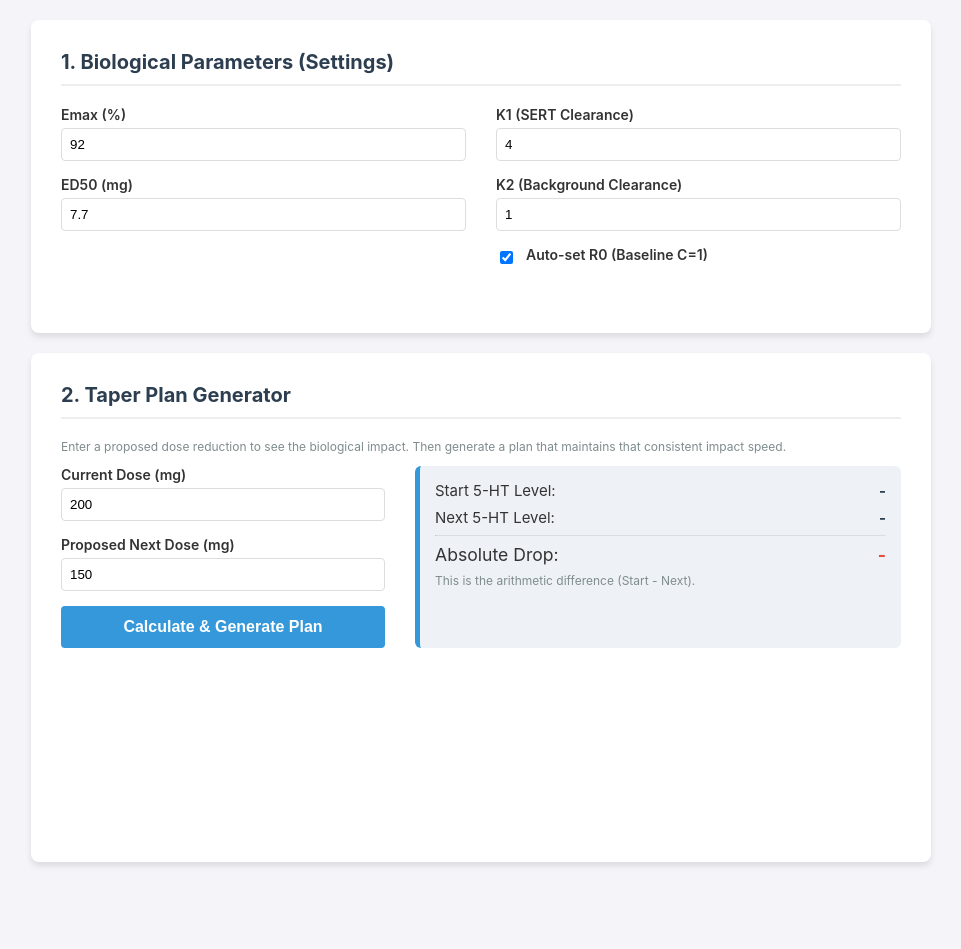
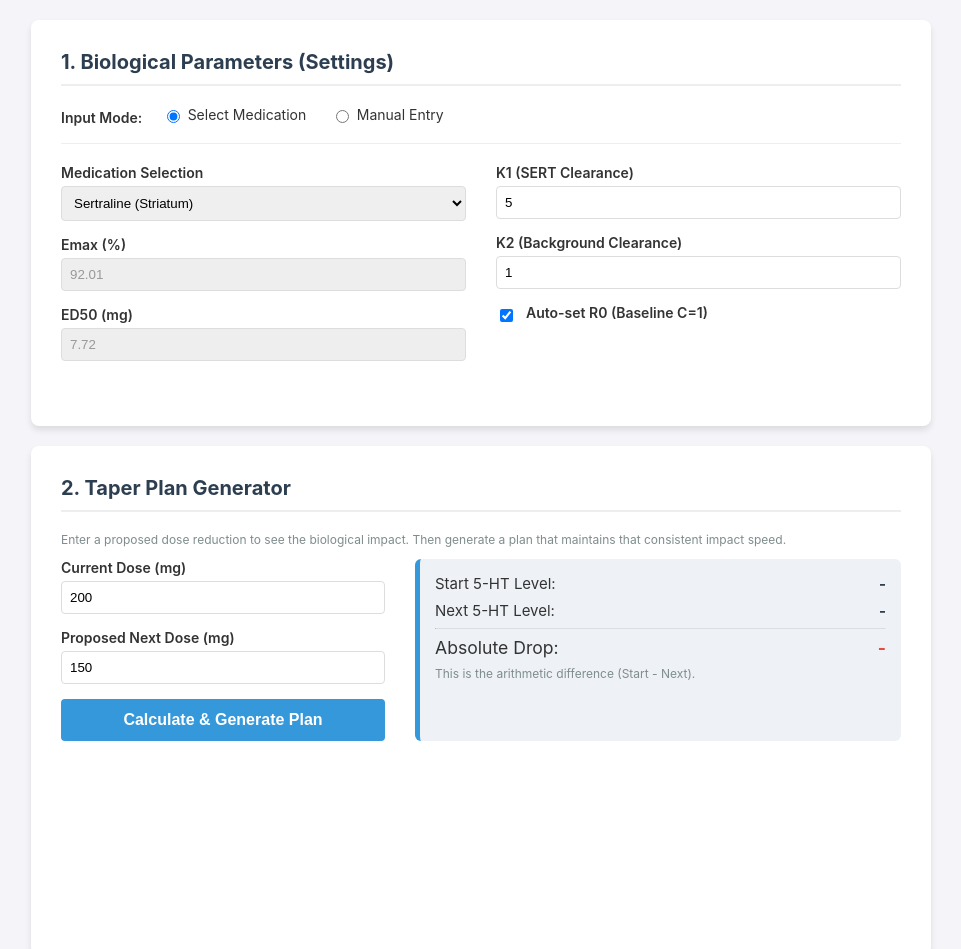
Before and after one commit to psychfiles/SRI-taper-calculator-, a plain HTML site: page index.html in a window 1280 px wide. Shown: the top 949 px of the page, without its empty margins (159-1120 px from the left). Before the commit the page ends 902 px from the top, so only its background shows below. Drawn offline with nearby package versions, Linux system fonts and the light colour scheme.

Commit message:
index.html

```diff
--- a/index.html
+++ b/index.html
@@ -13,7 +13,10 @@
         .grid { display: grid; grid-template-columns: 1fr 1fr; gap: 30px; margin-bottom: 20px; }
         .input-group { margin-bottom: 15px; }
         label { display: block; margin-bottom: 5px; font-weight: 600; font-size: 14px; }
-        input[type="number"] { width: 100%; padding: 8px; border: 1px solid #ddd; border-radius: 4px; box-sizing: border-box; }
+        /* Updated input styles for disabled state */
+        input[type="number"], select { width: 100%; padding: 8px; border: 1px solid #ddd; border-radius: 4px; box-sizing: border-box; }
+        input[type="number"]:disabled { background-color: #eee; color: #999; cursor: not-allowed; }
+
         .results-box { background: #eef2f7; padding: 15px; border-radius: 6px; border-left: 5px solid #3498db; }
         .result-row { display: flex; justify-content: space-between; margin-bottom: 8px; font-size: 15px; }
         .result-val { font-weight: bold; color: #2c3e50; }
@@ -32,27 +35,49 @@
         .checkbox-group { display: flex; align-items: center; gap: 10px; margin-bottom: 15px; font-size: 14px; }
         .sub-text { font-size: 12px; color: #7f8c8d; margin-top: 4px; }
         .error-msg { color: red; font-size: 14px; margin-top: 10px; display: none; }
+
+        /* New styles for radio mode selection */
+        .mode-selector { margin-bottom: 20px; padding-bottom: 15px; border-bottom: 1px solid #eee; }
+        .radio-label { margin-right: 20px; font-weight: normal; display: inline-flex; align-items: center; cursor: pointer; }
+        .radio-label input { margin-right: 8px; }
     </style>
 </head>
 <body>
 
 <div class="container">
     <h2>1. Biological Parameters (Settings)</h2>
+
+    <div class="mode-selector">
+        <span style="font-weight: 600; font-size: 14px; margin-right: 15px;">Input Mode:</span>
+        <label class="radio-label">
+            <input type="radio" name="inputMode" value="med" checked onchange="toggleInputMode()"> Select Medication
+        </label>
+        <label class="radio-label">
+            <input type="radio" name="inputMode" value="manual" onchange="toggleInputMode()"> Manual Entry
+        </label>
+    </div>
+
     <div class="grid">
         <div>
+             <div class="input-group" id="medSelectContainer">
+                <label for="medDropdown">Medication Selection</label>
+                <select id="medDropdown" onchange="updateFromDropdown()">
+                    </select>
+            </div>
+
             <div class="input-group">
                 <label>Emax (%)</label>
-                <input type="number" id="emax" value="92" oninput="calculateInstant()">
+                <input type="number" id="emax" disabled oninput="calculateInstant()">
             </div>
             <div class="input-group">
                 <label>ED50 (mg)</label>
-                <input type="number" id="ed50" value="7.7" oninput="calculateInstant()">
+                <input type="number" id="ed50" disabled oninput="calculateInstant()">
             </div>
         </div>
         <div>
             <div class="input-group">
                 <label>K1 (SERT Clearance)</label>
-                <input type="number" id="k1" value="4" oninput="updateR0(); calculateInstant()">
+                <input type="number" id="k1" value="5" oninput="updateR0(); calculateInstant()">
             </div>
             <div class="input-group">
                 <label>K2 (Background Clearance)</label>
@@ -62,7 +87,7 @@
                 <input type="checkbox" id="autoR0" checked onchange="updateR0(); calculateInstant()">
                 <label for="autoR0">Auto-set R0 (Baseline C=1)</label>
             </div>
-            <input type="hidden" id="r0" value="5">
+            <input type="hidden" id="r0" value="6">
         </div>
     </div>
 </div>
@@ -127,9 +152,74 @@
 <script>
     let myChart = null;
 
-    // --- MATH FUNCTIONS ---
+    // --- MEDICATION DATA ---
+    const MED_DATA = {
+        'citalopram': { name: 'Citalopram (Striatum)', emax: 83.98, ed50: 2.33 },
+        'desvenlafaxine': { name: 'Desvenlafaxine (Striatum)', emax: 100.22, ed50: 16.11 },
+        'duloxetine': { name: 'Duloxetine (Thalamus)', emax: 90.75, ed50: 6.27 },
+        'escitalopram': { name: 'Escitalopram (Dorsal Raphe)', emax: 89.57, ed50: 2.72 },
+        'fluoxetine': { name: 'Fluoxetine (Striatum)', emax: 86.12, ed50: 1.89 },
+        'paroxetine': { name: 'Paroxetine (Striatum)', emax: 97.14, ed50: 5.60 },
+        'sertraline': { name: 'Sertraline (Striatum)', emax: 92.01, ed50: 7.72 },
+        'venlafaxine': { name: 'Venlafaxine XR (Striatum)', emax: 90.07, ed50: 5.80 },
+        'vortioxetine': { name: 'Vortioxetine (Raphe Nuclei)', emax: 102.24, ed50: 4.68 }
+    };
+
+    // --- DROPDOWN & MODE LOGIC ---
+
+    function populateDropdown() {
+        const dropdown = document.getElementById('medDropdown');
+        for (const key in MED_DATA) {
+            let option = document.createElement('option');
+            option.value = key;
+            option.text = MED_DATA[key].name;
+            dropdown.add(option);
+        }
+        // Set default to Sertraline
+        dropdown.value = 'sertraline';
+    }
+
+    function toggleInputMode() {
+        const mode = document.querySelector('input[name="inputMode"]:checked').value;
+        const emaxInput = document.getElementById('emax');
+        const ed50Input = document.getElementById('ed50');
+        const medContainer = document.getElementById('medSelectContainer');
+
+        if (mode === 'med') {
+            // Disable manual inputs
+            emaxInput.disabled = true;
+            ed50Input.disabled = true;
+            // Enable dropdown visualization
+            medContainer.style.opacity = '1';
+            medContainer.style.pointerEvents = 'auto';
+            // Ensure values match dropdown
+            updateFromDropdown();
+        } else {
+            // Enable manual inputs
+            emaxInput.disabled = false;
+            ed50Input.disabled = false;
+             // Dim dropdown visualization to indicate inactivity
+            medContainer.style.opacity = '0.5';
+            medContainer.style.pointerEvents = 'none';
+        }
+        calculateInstant();
+    }
+
+    function updateFromDropdown() {
+        const selectedKey = document.getElementById('medDropdown').value;
+        const data = MED_DATA[selectedKey];
+
+        // Update the inputs, which are currently disabled but used for calculations
+        document.getElementById('emax').value = data.emax;
+        document.getElementById('ed50').value = data.ed50;
+        calculateInstant();
+    }
+
+
+    // --- EXISTING MATH FUNCTIONS ---
 
     function getRO(dose) {
+        // These now read from the inputs, whether they were set manually or by the dropdown
         const emax = parseFloat(document.getElementById('emax').value);
         const ed50 = parseFloat(document.getElementById('ed50').value);
         if (dose <= 0) return 0;
@@ -140,6 +230,7 @@
         const emax = parseFloat(document.getElementById('emax').value);
         const ed50 = parseFloat(document.getElementById('ed50').value);
 
+        // Safety check if RO is too close to Emax asymptote
         if (ro >= emax - 0.0001) return 9999;
         if (ro <= 0) return 0;
 
@@ -164,8 +255,10 @@
         const r0 = parseFloat(document.getElementById('r0').value);
 
         if (conc <= 0) return 0;
+        // Reverse the concentration formula to find Theta (RO decimal)
         let theta = (conc * (k1 + k2) - r0) / (conc * k1);
 
+        // Clamp results to realistic bounds
         if (theta < 0) theta = 0;
         if (theta > 1) theta = 1;
 
@@ -181,27 +274,29 @@
     }
 
     function calculateInstant() {
-        // Placeholder
+        // Placeholder for potential future "live preview" features
     }
 
-    // --- MAIN GENERATOR LOGIC ---
+    // --- MAIN GENERATOR LOGIC (Unchanged) ---
 
     function generatePlan() {
         try {
+            // Reset UI
             document.getElementById('errorBox').style.display = 'none';
             document.getElementById('tableContainer').style.display = 'block';
 
             const startDose = parseFloat(document.getElementById('startDose').value);
             const nextDose = parseFloat(document.getElementById('nextDose').value);
 
+            // Validate inputs
             if (isNaN(startDose) || isNaN(nextDose)) {
                 throw new Error("Please enter valid numbers for dose.");
             }
 
-            // 1. Calculate the Drop Size
+            // 1. Calculate the Biological Drop Size
             const startConc = getConc(startDose);
             const nextConc = getConc(nextDose);
-            const baselineConc = getConc(0);
+            const baselineConc = getConc(0); // Should be 1.0 if auto-R0 is on
 
             const dropSize = startConc - nextConc;
 
@@ -209,17 +304,14 @@
                  throw new Error("Next dose must be lower than current dose to create a taper.");
             }
 
-            // --- CHANGED LOGIC HERE ---
-            // Calculate absolute difference instead of percentage
             const absDropDisplay = (startConc * 100) - (nextConc * 100);
 
             // Update Preview Box
             document.getElementById('dispStartConc').innerText = (startConc * 100).toFixed(1);
             document.getElementById('dispNextConc').innerText = (nextConc * 100).toFixed(1);
             document.getElementById('dispAbsDrop').innerText = absDropDisplay.toFixed(1);
-            // --------------------------
 
-            // 2. Generate Table
+            // 2. Generate Table Loop
             const tbody = document.querySelector('#taperTable tbody');
             tbody.innerHTML = '';
 
@@ -227,14 +319,21 @@
             let step = 1;
             let chartLabels = [];
             let chartData = [];
-            let safety = 0;
+            let safety = 0; // prevent infinite loops
 
+            // Loop until concentration is close to baseline
             while (currentConc > baselineConc + 0.01 && safety < 1000) {
+                // Find required RO for this concentration step
                 let ro = getROFromConc(currentConc);
                 const emax = parseFloat(document.getElementById('emax').value);
+
+                // Ensure RO doesn't exceed Emax (mathematical constraint of rational function)
                 if (ro > emax) ro = emax - 0.001;
 
+                // Convert that RO back to a Dose mg
                 let dose = getDoseFromRO(ro);
+
+                // Calculate total percentage reduction from the starting point
                 let reductionFromPeak = ((startConc - currentConc) / startConc) * 100;
 
                 addRow(step, dose, ro, currentConc * 100, reductionFromPeak);
@@ -242,16 +341,19 @@
                 chartLabels.push(step);
                 chartData.push(currentConc * 100);
 
+                // Decrement concentration linearly
                 currentConc -= dropSize;
                 step++;
                 safety++;
             }
 
+            // Add final zero step
             const totalReduction = ((startConc - baselineConc) / startConc) * 100;
             addRow(step, 0, 0, 100, totalReduction);
             chartLabels.push(step);
             chartData.push(100);
 
+            // 3. Generate Chart
             if (typeof Chart !== 'undefined') {
                 updateChart(chartLabels, chartData);
             }
@@ -305,7 +407,10 @@
         });
     }
 
+    // --- INITIALIZATION ---
     updateR0();
+    populateDropdown();
+    toggleInputMode(); // Initialize correct state based on default checked radio
 </script>
 
 </body>
```
